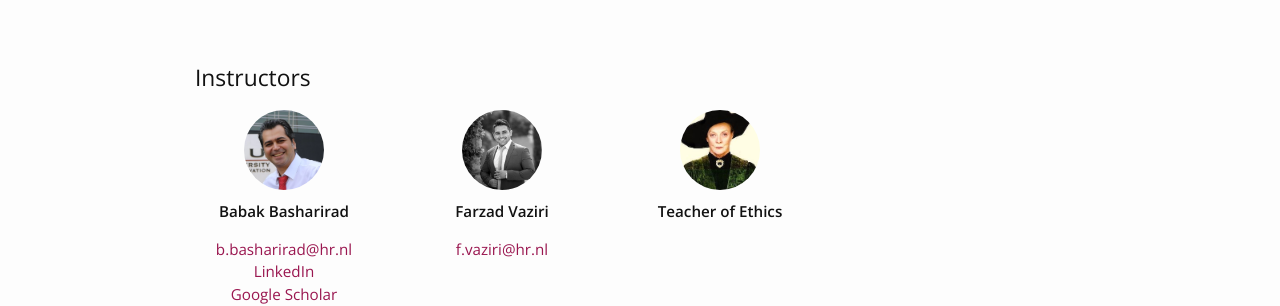
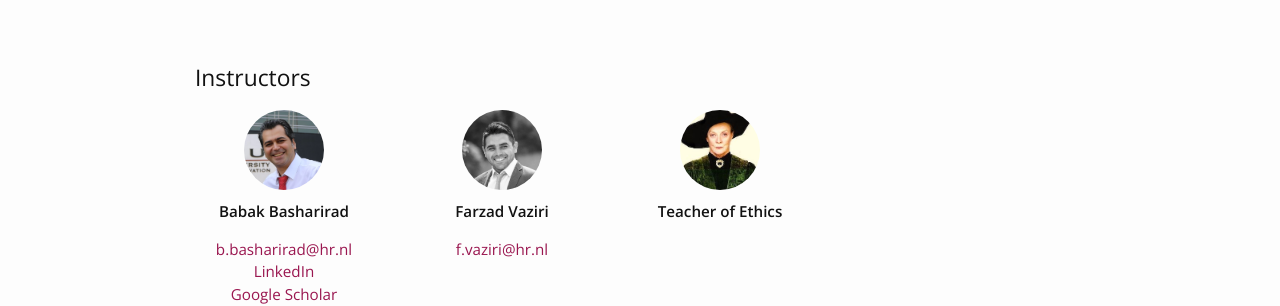
Before and after one commit to BabakBasharirad/llm-engineering, a Jekyll site: the page built from index.md, in a window 1280 px wide. Shown: the part 3246-3552 px from the top of the page. Built offline with Jekyll 4.4.1, drawn with Linux system fonts in a browser that asks for light colours; nearby versions of some CDN libraries.

Commit message:
Update people.yml

```diff
--- a/_data/people.yml
+++ b/_data/people.yml
@@ -7,7 +7,7 @@ instructors:
 
 
   - name: Farzad Vaziri
-    profile_pic: /_images/pp/Farzad_Vaziri.jpeg
+    profile_pic: /_images/pp/Farzad_Vaziri.png
     email: f.vaziri@hr.nl
 
   - name: Teacher of Ethics
```
